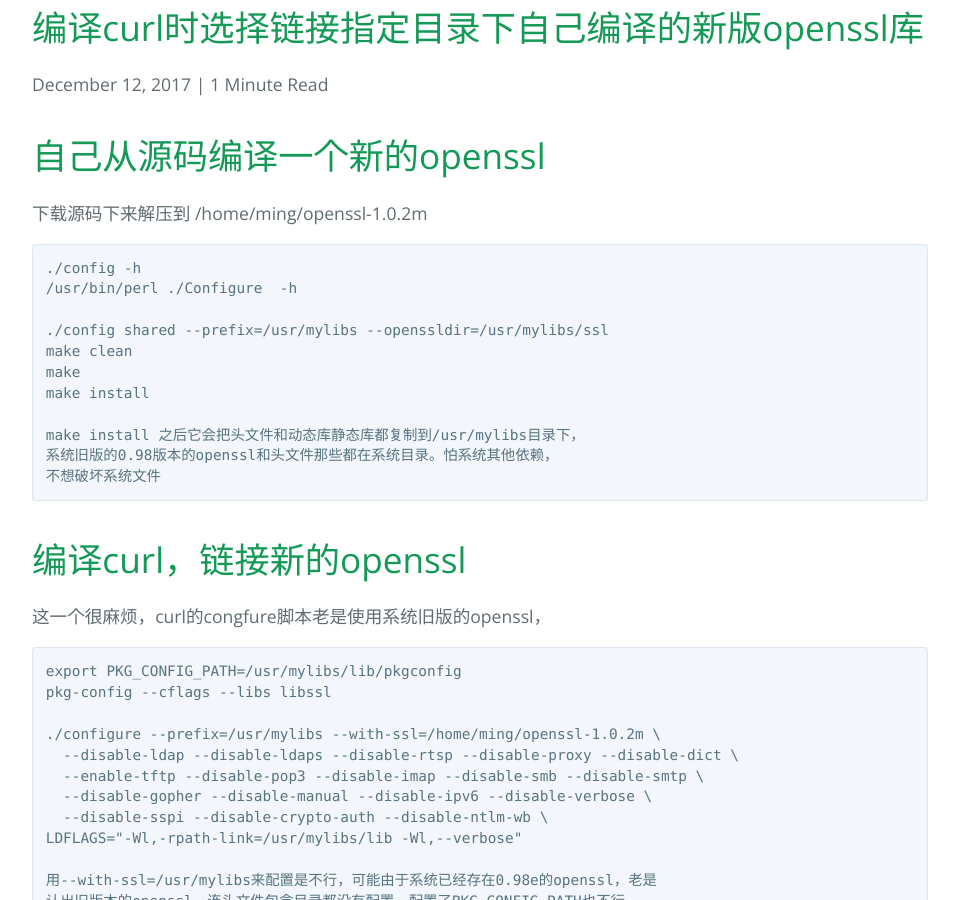
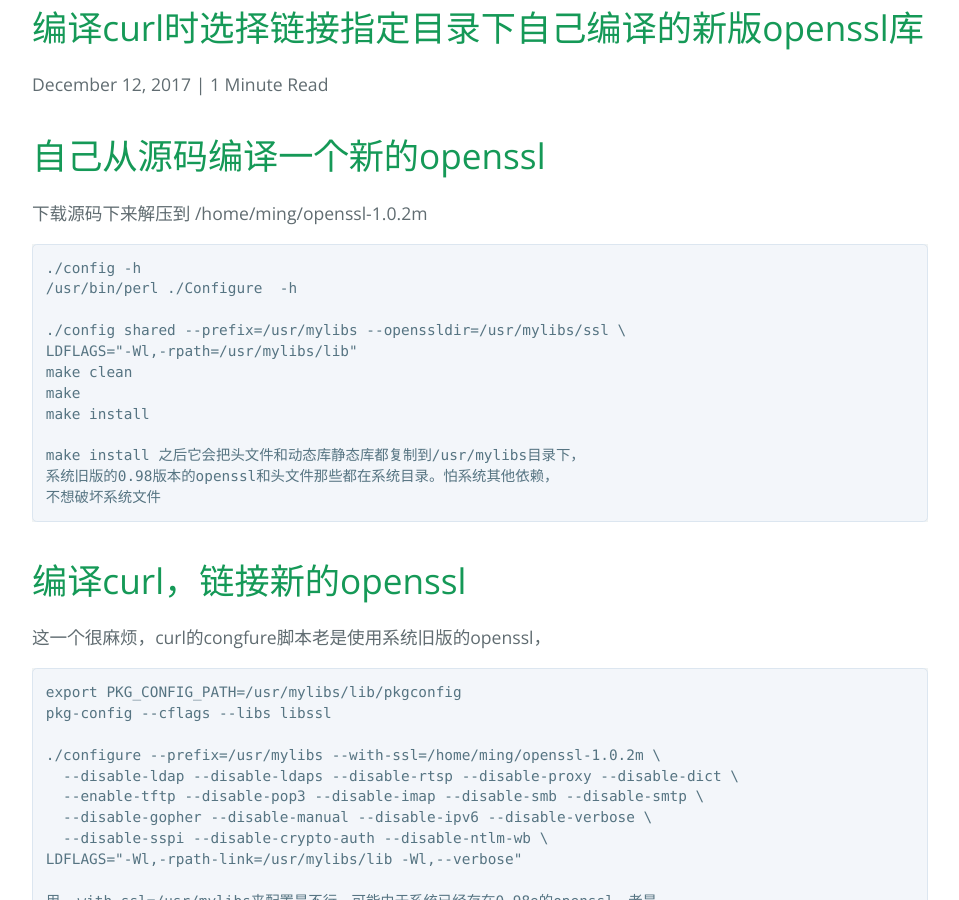
Before and after one commit to gmd20/gmd20.github.io, a Jekyll site: the page built from _posts/2017-12-12-编译curl时选择链接指定目录下自己编译的新版openssl库.markdown, in a window 1280 px wide and 900 px high, scrolled down 446 px. Shown: the whole window, without its empty margins (160-1119 px from the left). Built offline with Jekyll 4.4.1, drawn with Linux system fonts in a browser that asks for light colours; Markdown is read by kramdown in place of the engine named in the settings; comment, search, counter and statistics services are not loaded.

Commit message:
Update 2017-12-12-编译curl时选择链接指定目录下自己编译的新版openssl库.markdown

```diff
--- a/_posts/2017-12-12-编译curl时选择链接指定目录下自己编译的新版openssl库.markdown
+++ b/_posts/2017-12-12-编译curl时选择链接指定目录下自己编译的新版openssl库.markdown
@@ -6,7 +6,8 @@
 ./config -h
 /usr/bin/perl ./Configure  -h
 
-./config shared --prefix=/usr/mylibs --openssldir=/usr/mylibs/ssl
+./config shared --prefix=/usr/mylibs --openssldir=/usr/mylibs/ssl \
+LDFLAGS="-Wl,-rpath=/usr/mylibs/lib"
 make clean
 make
 make install
```
